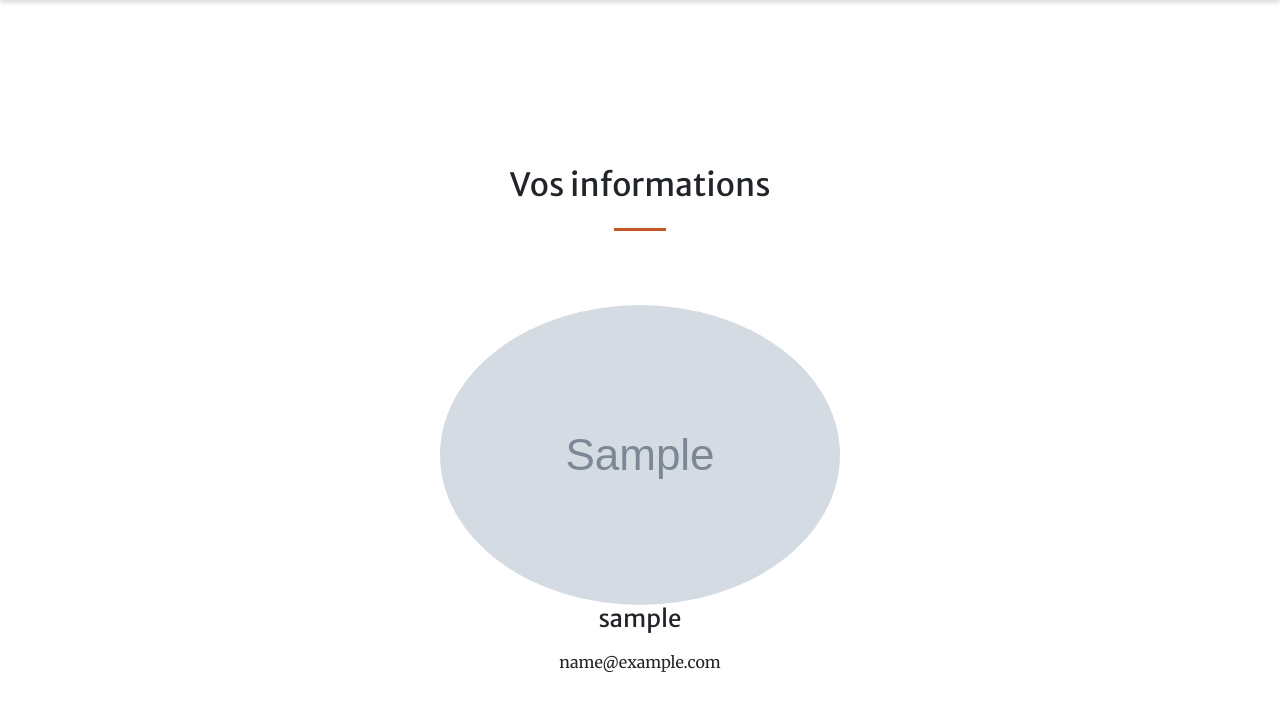
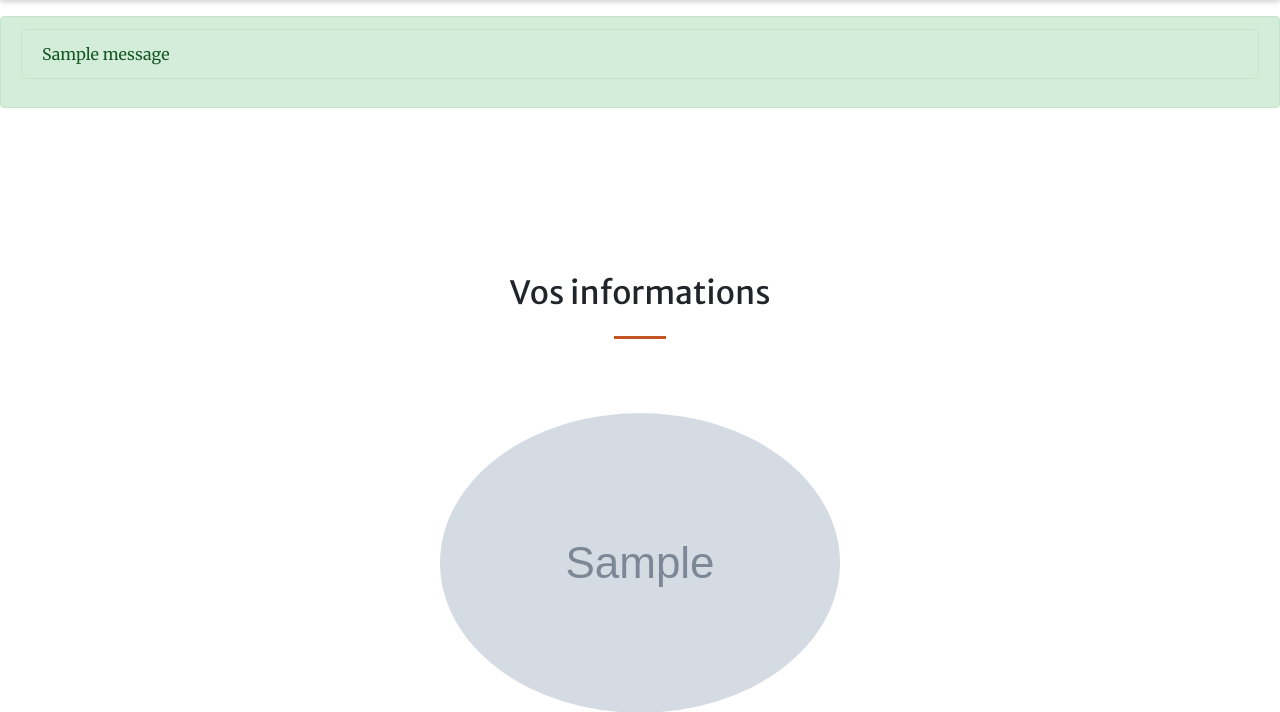
Before and after one commit to pabissonnier/project8__purbeurre, a Django app: page /profile/ in a window 1280 px wide. Shown: the part 92-804 px from the top of the page. Run offline with Django 3.2, Linux system fonts and the light colour scheme; a user stored in the database is signed in; tables that the repository leaves empty hold one stand-in row (values such as "Sample post"); grey boxes marked "Sample" are stand-in pictures; one stand-in notice (Sample message) is shown; some libraries are stand-ins or nearby versions.

Commit message:
Update message now appeard

```diff
--- a/purbeurre/templates/users/profile.html
+++ b/purbeurre/templates/users/profile.html
@@ -1,6 +1,13 @@
 {% extends 'users/layout.html' %}
 
 {% block content %}
+    {% if messages %}
+        {% for message in messages %}
+              <div class="alert alert-success">
+                <div class="alert alert-{{ message.tags }}">{{  message }}</div>
+              </div>
+        {% endfor %}
+    {% endif %}
   <div class="content-section-profile">
     <div class="row justify-content-md-center">
         <div class="col-md-12 text-center">
```
Also changed, not shown: profile_pics/IMG_20190606_101526.jpg (added).
